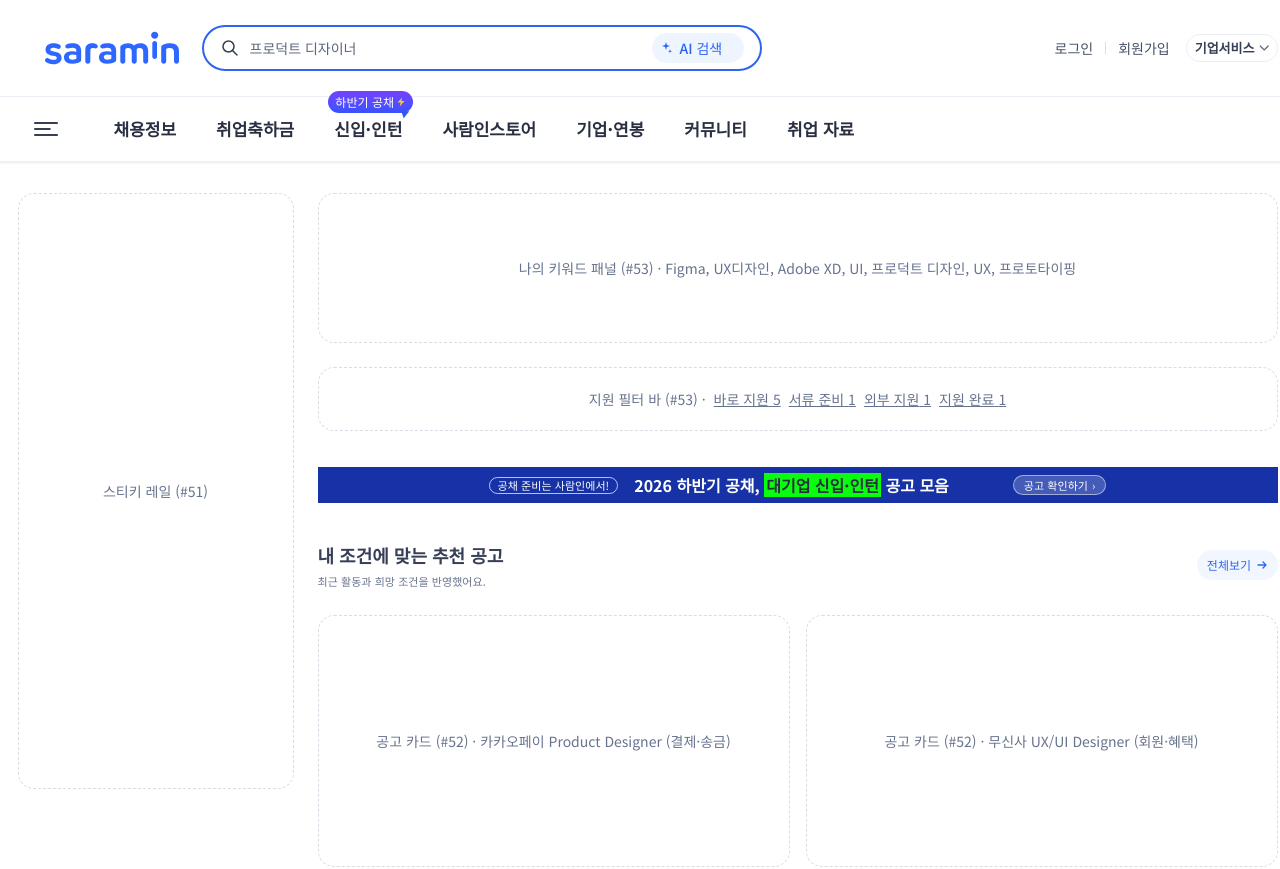
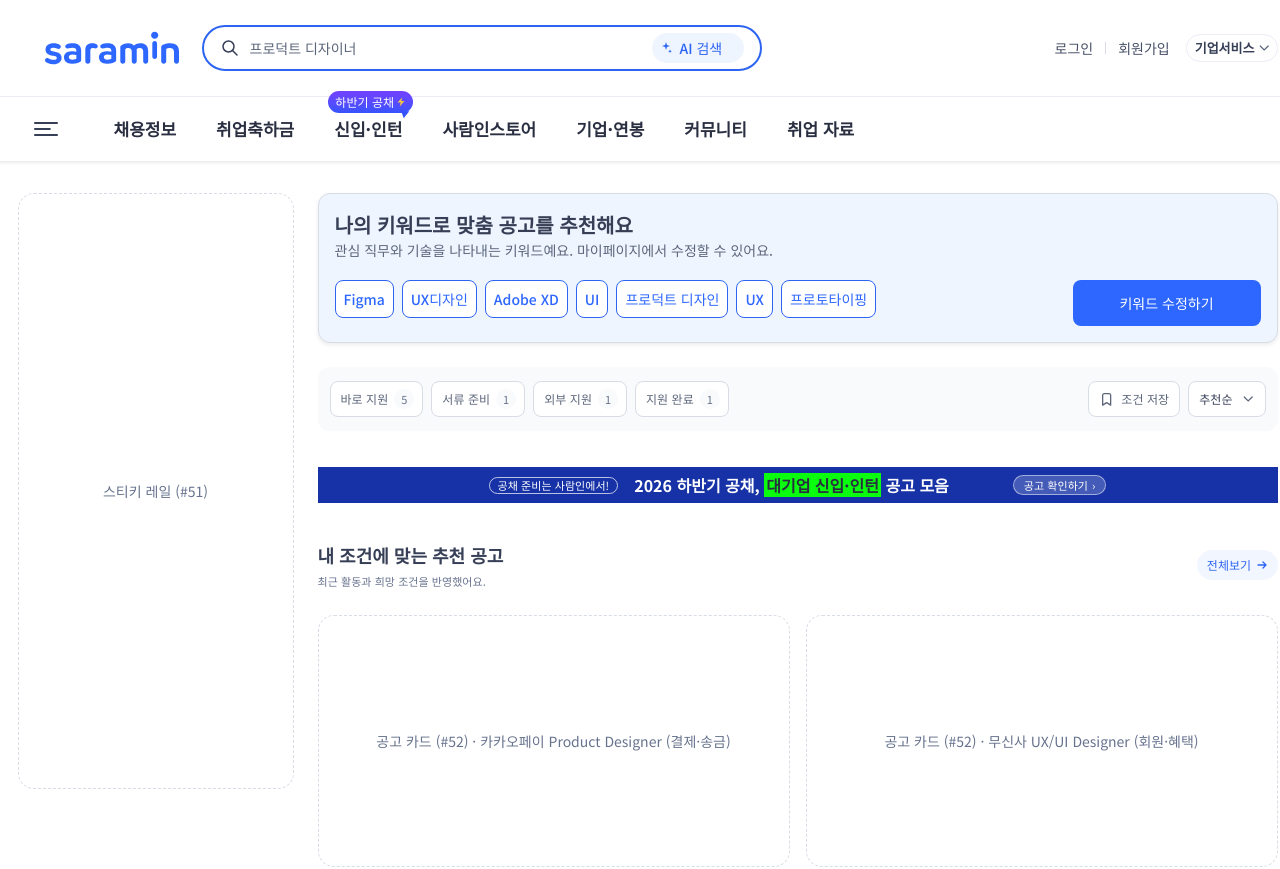
Before and after one commit to SOPT-all/39-COLLABORATION-WEB-SARAMIN, a React (Vite) app: page / in a window 1280 px wide. Shown: the top 869 px of the page. Built offline with nearby package versions, Linux system fonts and the light colour scheme.

Commit message:
feat: 나의 키워드 패널 및 지원 필터 바 구현

```diff
--- a/src/pages/home/components/apply-filter-bar.tsx
+++ b/src/pages/home/components/apply-filter-bar.tsx
@@ -1,5 +1,10 @@
 import { APPLY_FILTERS } from '@/pages/home/constants/apply-filters';
 import type { ApplyFilter } from '@/pages/home/types/recruit';
+import ChipCount from '@/shared/components/chip/chip-count';
+import ChipDropdown from '@/shared/components/chip/chip-dropdown';
+import { cn } from '@/shared/utils/cn';
+
+import IcStore from '@/shared/assets/icons/ic-store.svg?react';
 
 interface ApplyFilterBarProps {
   selectedFilter: ApplyFilter | null;
@@ -7,27 +12,62 @@ interface ApplyFilterBarProps {
   onFilterChange: (filter: ApplyFilter) => void;
 }
 
-// TODO(#53 주형): 디자인 적용 (ChipCount, 조건 저장, 추천순)
-// 필터 선택 → 공고 피드 반영은 이미 연결돼 있어요. 버튼 모양만 바꾸면 돼요.
+const BAR_BUTTON_CLASS_NAME =
+  'flex h-9 shrink-0 items-center justify-center gap-1.5 rounded-lg text-label-12 whitespace-nowrap';
+
+const UNSELECTED_CLASS_NAME =
+  'border border-border-default bg-surface-default text-text-secondary';
+
+// 조건 저장은 API가 없어 UI만 있습니다.
+// 정렬은 서버가 매칭순 고정이라 "추천순" 하나만 보여 줍니다.
 const ApplyFilterBar = ({
   selectedFilter,
   counts,
   onFilterChange,
 }: ApplyFilterBarProps) => {
   return (
-    <div className="flex h-16 items-center justify-center gap-2 rounded-2xl border border-dashed border-border-default text-body-14 text-text-tertiary">
-      지원 필터 바 (#53) ·
-      {APPLY_FILTERS.map(({ value, label }) => (
-        <button
-          key={value}
-          type="button"
-          aria-pressed={selectedFilter === value}
-          className="underline aria-pressed:text-blue-90"
-          onClick={() => onFilterChange(value)}
+    <div className="flex items-center gap-2 rounded-xl bg-surface-subtle px-3 py-3.5">
+      {APPLY_FILTERS.map(({ value, label }) => {
+        const isSelected = selectedFilter === value;
+        return (
+          <button
+            key={value}
+            type="button"
+            aria-pressed={isSelected}
+            className={cn(
+              BAR_BUTTON_CLASS_NAME,
+              'pr-2 pl-2.5',
+              isSelected
+                ? 'bg-surface-blue-subtle text-blue-90'
+                : UNSELECTED_CLASS_NAME,
+            )}
+            onClick={() => onFilterChange(value)}
+          >
+            {label}
+            <ChipCount isActive={isSelected}>{counts[value]}</ChipCount>
+          </button>
+        );
+      })}
+
+      <button
+        type="button"
+        className={cn(
+          BAR_BUTTON_CLASS_NAME,
+          UNSELECTED_CLASS_NAME,
+          'ml-auto px-2.5',
+        )}
+      >
+        <span
+          aria-hidden
+          className="flex size-4 shrink-0 items-center justify-center"
         >
-          {label} {counts[value]}
-        </button>
-      ))}
+          <IcStore />
+        </span>
+        조건 저장
+      </button>
+      <ChipDropdown className="h-9 gap-1.5 rounded-lg border-border-default bg-surface-default pr-2 pl-2.5 text-label-12 font-medium text-text-primary">
+        추천순
+      </ChipDropdown>
     </div>
   );
 };
--- a/src/pages/home/components/keyword-panel-section.tsx
+++ b/src/pages/home/components/keyword-panel-section.tsx
@@ -1,15 +1,42 @@
+import MyfitSearchButton from '@/shared/components/button/myfit-search-button';
+import ChipKeyword from '@/shared/components/chip/chip-keyword';
+
 interface KeywordPanelSectionProps {
   keywords: string[];
 }
 
-// TODO(#53 주형): "나의 키워드로 맞춤 공고를 추천해요" + 키워드 칩 + 키워드 수정하기
+// 키워드 수정 API가 없어 "키워드 수정하기"는 UI만 있습니다.
 const KeywordPanelSection = ({ keywords }: KeywordPanelSectionProps) => {
   return (
     <section
-      aria-label="나의 키워드"
-      className="flex h-37.5 items-center justify-center rounded-2xl border border-dashed border-border-default text-body-14 text-text-tertiary"
+      aria-labelledby="keyword-panel-title"
+      className="flex flex-col gap-5 rounded-xl border border-border-default bg-surface-blue-subtle p-4 shadow-[0_2px_4px_rgba(0,0,0,0.08)]"
     >
-      나의 키워드 패널 (#53) · {keywords.join(', ')}
+      <div>
+        <h2
+          id="keyword-panel-title"
+          className="text-heading-20 text-text-primary"
+        >
+          나의 키워드로 맞춤 공고를 추천해요
+        </h2>
+        <p className="text-body-14 text-text-secondary">
+          관심 직무와 기술을 나타내는 키워드예요. 마이페이지에서 수정할 수
+          있어요.
+        </p>
+      </div>
+
+      <div className="flex items-start justify-between gap-6">
+        <ul aria-label="나의 키워드" className="flex min-w-0 flex-wrap gap-2">
+          {keywords.map((keyword) => (
+            <li key={keyword}>
+              <ChipKeyword keyword={keyword} />
+            </li>
+          ))}
+        </ul>
+        <MyfitSearchButton className="shrink-0">
+          키워드 수정하기
+        </MyfitSearchButton>
+      </div>
     </section>
   );
 };
```
Also changed, not shown: src/shared/assets/icons/ic-store.svg (added).
